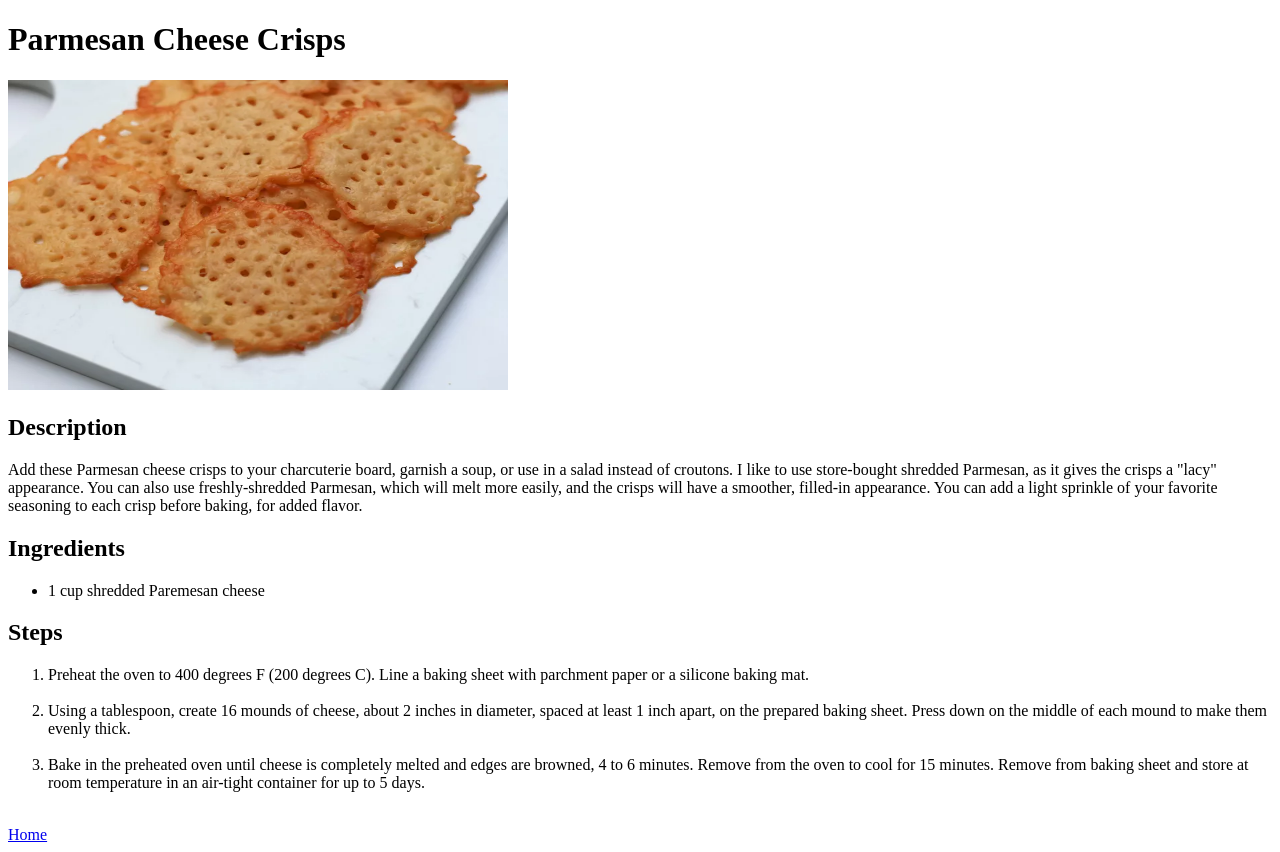
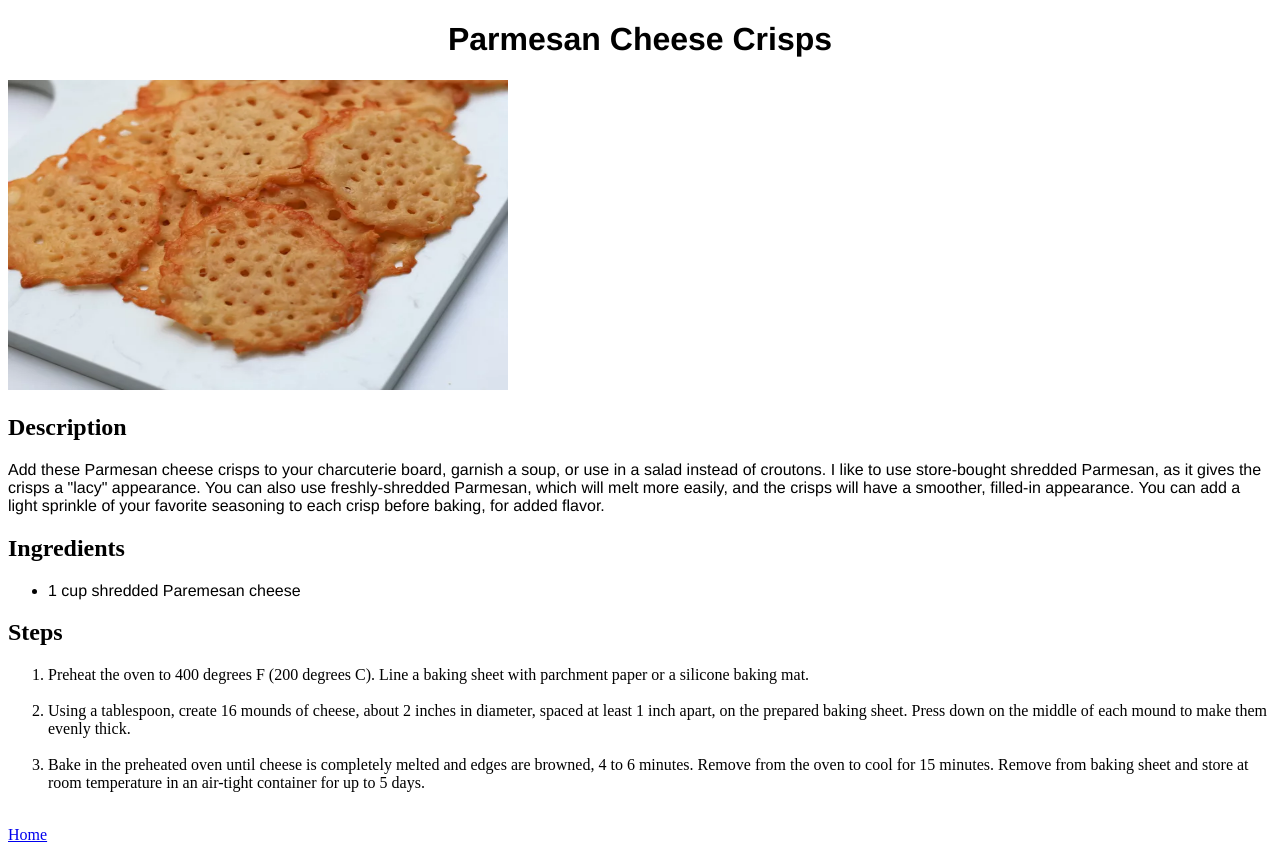
Before and after one commit to ShredBundy2618/odin-recipes, a plain HTML site: page recipes/parmesancheesecrisps.html in a window 1280 px wide. Drawn offline with Linux system fonts and the light colour scheme.

Commit message:
Add css file

```diff
--- a/recipes/parmesancheesecrisps.html
+++ b/recipes/parmesancheesecrisps.html
@@ -3,7 +3,9 @@
 <head>
     <meta charset="UTF-8">
     <meta name="viewport" content="width=device-width, initial-scale=1.0">
+    <link rel="stylesheet" href="/style.css">
     <title>Paremesan Cheese Crisps</title>
+
 </head>
 <body>
     <h1>Parmesan Cheese Crisps</h1>
--- /dev/null
+++ b/style.css
@@ -0,0 +1,13 @@
+h1 {
+    text-align: center;
+    font-family: 'Franklin Gothic Medium', 'Arial Narrow', Arial, sans-serif;
+    font-size: xx-large;
+}
+
+ul {
+    font-family: 'Franklin Gothic Medium', 'Arial Narrow', Arial, sans-serif;
+}
+
+p {
+    font-family: 'Franklin Gothic Medium', 'Arial Narrow', Arial, sans-serif;
+}
```
Also changed, not shown: index.html (+1 -0 lines), recipes/lasagna.html (+1 -0 lines), recipes/thebestgrilledchickenbreasts.html (+1 -0 lines), 1 other file.
